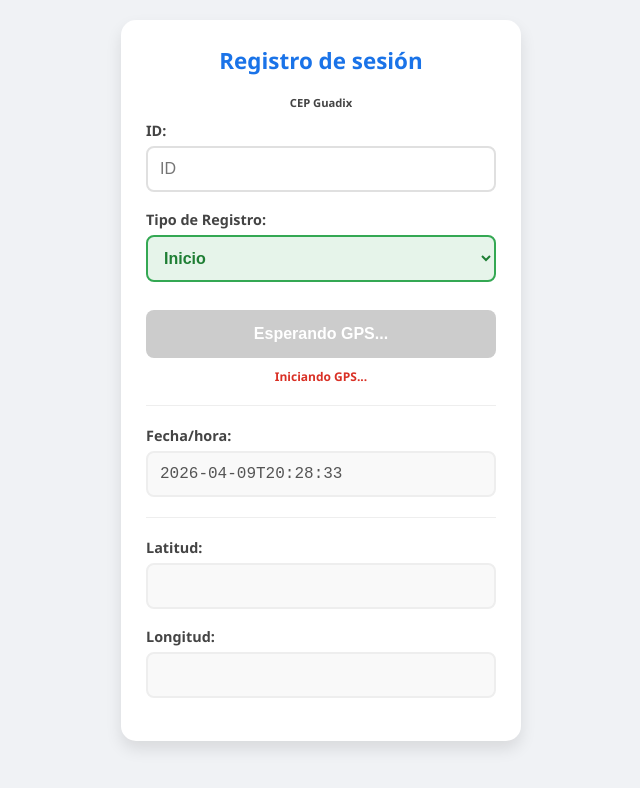
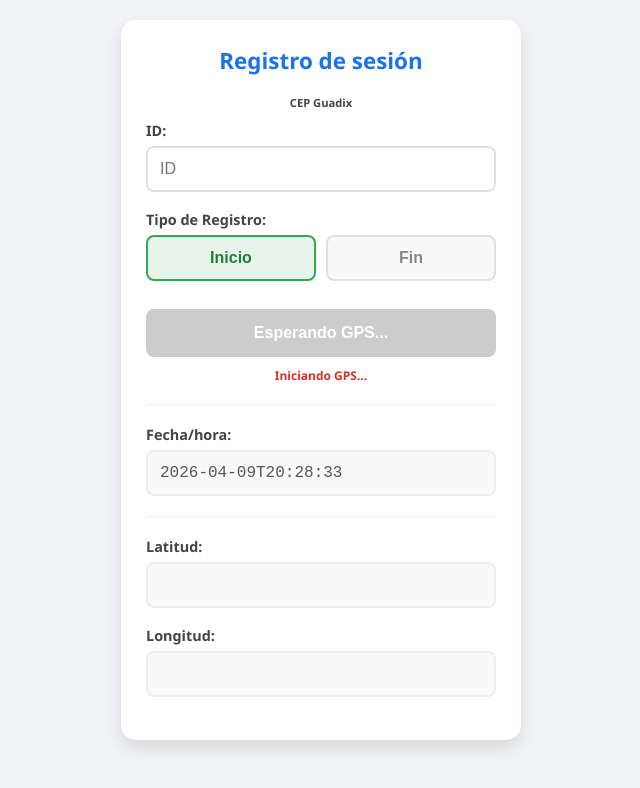
Before and after one commit to 18200031/18200031.github.io, a plain HTML site: page rs.html in a window 1280 px wide. Shown: the whole page, without its empty margins (319-959 px from the left). Drawn offline with Linux system fonts and the light colour scheme.

Commit message:
Update rs.html

```diff
--- a/rs.html
+++ b/rs.html
@@ -11,26 +11,44 @@
         h2 { color: #1a73e8; margin-top: 0; text-align: center; font-size: 1.4rem; }
         .campo { margin-bottom: 18px; display: flex; flex-direction: column; }
         label { font-weight: 600; margin-bottom: 6px; color: #444; font-size: 0.9rem; }
-        input, select { padding: 12px; border: 2px solid #e0e0e0; border-radius: 8px; font-size: 16px; outline: none; background-color: white; }
+        input { padding: 12px; border: 2px solid #e0e0e0; border-radius: 8px; font-size: 16px; outline: none; background-color: white; }
 
         input[readonly] { background-color: #f9f9f9; color: #555; cursor: not-allowed; border-color: #eee; font-family: monospace; }
 
-        select#tipo_registro.inicio {
+        .tipo-botones { display: flex; gap: 10px; }
+
+        .btn-tipo {
+            flex: 1;
+            padding: 12px;
+            border: 2px solid #e0e0e0;
+            border-radius: 8px;
+            font-size: 16px;
+            font-weight: bold;
+            cursor: pointer;
+            background-color: #f9f9f9;
+            color: #888;
+            transition: all 0.2s;
+        }
+
+        .btn-tipo.inicio.activo {
             background-color: #e6f4ea;
             color: #1e7e34;
             border-color: #34a853;
-            font-weight: bold;
         }
 
-        select#tipo_registro.fin {
+        .btn-tipo.fin.activo {
             background-color: #fce8e6;
             color: #c5221f;
             border-color: #ea4335;
-            font-weight: bold;
         }
 
-        button { background: #1a73e8; color: white; border: none; padding: 15px; border-radius: 8px; cursor: pointer; font-size: 16px; font-weight: bold; width: 100%; margin-top: 10px; }
-        button:disabled { background: #ccc; }
+        .btn-tipo:not(.activo):hover {
+            background-color: #f0f0f0;
+            color: #555;
+        }
+
+        button[type="submit"] { background: #1a73e8; color: white; border: none; padding: 15px; border-radius: 8px; cursor: pointer; font-size: 16px; font-weight: bold; width: 100%; margin-top: 10px; }
+        button[type="submit"]:disabled { background: #ccc; }
         .status { font-size: 12px; color: #d93025; text-align: center; margin-top: 10px; font-weight: bold; }
         .success-text { color: #1e8e3e; }
     </style>
@@ -50,28 +68,22 @@
       const params = new URLSearchParams(window.location.search);
       const asesoria = params.get('asesoria');
       const inputAsesoria = document.getElementById('asesoria');
-
       if (asesoria) {
         inputAsesoria.value = asesoria;
         inputAsesoria.readOnly = true;
       }
     }
 
-    function actualizarColorTipoRegistro() {
-      const select = document.getElementById('tipo_registro');
-      select.classList.remove('inicio', 'fin');
-      if (select.value === 'Inicio') {
-        select.classList.add('inicio');
-      } else if (select.value === 'Fin') {
-        select.classList.add('fin');
-      }
+    function seleccionarTipo(valor) {
+      document.getElementById('tipo_registro').value = valor;
+      document.getElementById('btn-inicio').classList.toggle('activo', valor === 'Inicio');
+      document.getElementById('btn-fin').classList.toggle('activo', valor === 'Fin');
     }
 
     document.addEventListener('DOMContentLoaded', () => {
       setDateTimeLocalNow();
       cargarAsesoriaDesdeURL();
-      actualizarColorTipoRegistro();
-      document.getElementById('tipo_registro').addEventListener('change', actualizarColorTipoRegistro);
+      seleccionarTipo('Inicio');
     });
     </script>
 </head>
@@ -88,12 +100,14 @@
         </div>
 
         <div class="campo">
-            <label for="tipo_registro">Tipo de Registro:</label>
-            <select id="tipo_registro" name="tipo_registro" required>
-                <option value="Inicio" selected>Inicio</option>
-                <option value="Fin">Fin</option>
-            </select>
+            <label>Tipo de Registro:</label>
+            <div class="tipo-botones">
+                <button type="button" id="btn-inicio" class="btn-tipo inicio" onclick="seleccionarTipo('Inicio')">Inicio</button>
+                <button type="button" id="btn-fin" class="btn-tipo fin" onclick="seleccionarTipo('Fin')">Fin</button>
+            </div>
+            <input type="hidden" id="tipo_registro" name="tipo_registro" required>
         </div>
+
         <button type="submit" id="btnEnviar" disabled>Esperando GPS...</button>
         <div class="status" id="status_gps">Iniciando GPS...</div>
         <hr style="border: 0; border-top: 1px solid #eee; margin: 20px 0;">
@@ -136,7 +150,6 @@
                 if (latitud >= -90 && latitud <= 90 && longitud >= -180 && longitud <= 180) {
                     document.getElementById('lat').value = latitud.toFixed(5);
                     document.getElementById('lng').value = longitud.toFixed(5);
-
                     statusGps.innerText = "✅ Ubicación válida y fijada";
                     statusGps.className = "status success-text";
                     btn.disabled = false;
@@ -183,7 +196,7 @@
             btn.disabled = true;
             btn.innerText = "Esperando GPS...";
             cargarAsesoriaDesdeURL();
-            actualizarColorTipoRegistro();
+            seleccionarTipo('Inicio');
             obtenerUbicacion();
         })
         .catch(error => {
```
